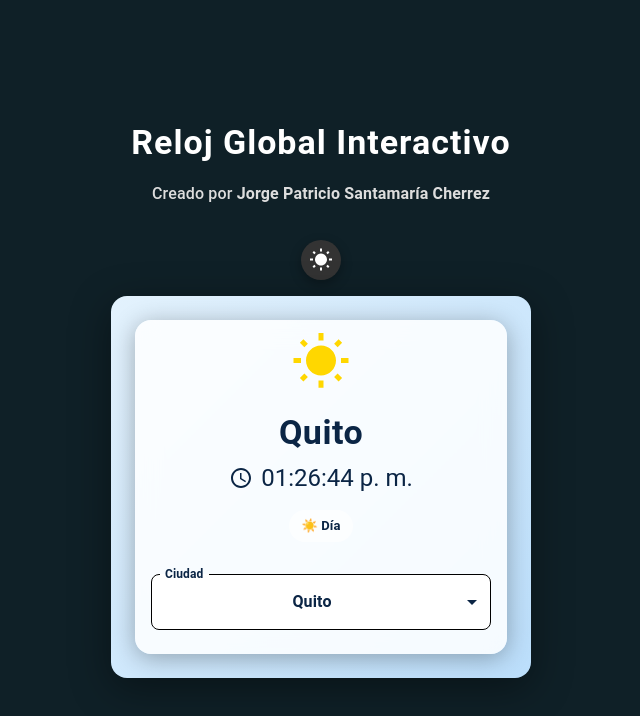
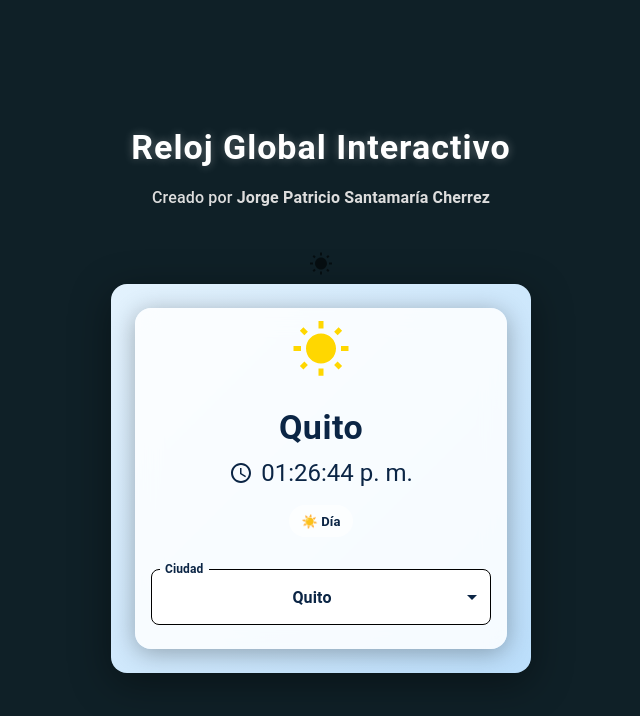
Before and after one commit to Patogol35/horamundial, a React (Vite) app: page / in a window 1280 px wide. Shown: the top 716 px of the page, without its empty margins (319-959 px from the left). Built offline with nearby package versions, Linux system fonts and the light colour scheme.

Commit message:
Update App.css

```diff
--- a/src/App.css
+++ b/src/App.css
@@ -1,295 +1,63 @@
 #root {
   width: 100%;
   min-height: 100vh;
-  margin: 0;
-  padding: 0;
 }
 
 .app {
-  --background: #0f2027;
-  --text: #ffffff;
-  --secondary-text: #ddd;
-
   width: 100vw;
   min-height: 100vh;
   padding: 16px;
   box-sizing: border-box;
 
   display: flex;
-  flex-direction: column;
   align-items: center;
   justify-content: center;
 
   text-align: center;
   overflow-x: hidden;
-  overflow-y: auto;
 
-  background: var(--background);
-
-  transition:
-    background 1s ease-in-out,
-    color 1s ease;
+  transition: background 1s ease-in-out;
 }
 
-.app.day {
-  --background: #ffffff;
-  --text: #0d47a1;
-  --secondary-text: #555;
+.app.day-mode {
+  background: #ffffff;
 }
 
-.app.night {
-  --background: #0f2027;
-  --text: #ffffff;
-  --secondary-text: #ddd;
+.app.night-mode {
+  background: #0f2027;
 }
-
-/* Título */
 
 .app-title {
   margin-bottom: 16px !important;
   font-weight: 700 !important;
   letter-spacing: 1px !important;
-  color: var(--text) !important;
-
-  transition:
-    color 1s ease,
-    text-shadow 1s ease !important;
 }
 
-.app.day .app-title {
+.app.day-mode .app-title {
+  color: #0d47a1;
   text-shadow: 0 0 6px rgba(0, 0, 0, 0.15);
 }
 
-.app.night .app-title {
+.app.night-mode .app-title {
+  color: #ffffff;
   text-shadow: 0 0 10px rgba(255, 255, 255, 0.3);
 }
-
-/* Subtítulo */
 
 .app-subtitle {
   margin-bottom: 32px !important;
   font-weight: 500 !important;
-  color: var(--secondary-text) !important;
 }
 
-/* Botón */
-
-.mode-toggle {
-  margin-bottom: 16px !important;
-  color: #ffffff !important;
-  border-radius: 50% !important;
-
-  box-shadow:
-    0 4px 12px rgba(0, 0, 0, 0.3) !important;
-
-  transition: all 0.3s ease !important;
+.app.day-mode .app-subtitle {
+  color: #555555;
 }
 
-.mode-toggle.day {
-  background: #1976d2 !important;
-}
-
-.mode-toggle.night {
-  background: #333 !important;
-}
-
-.mode-toggle.day:hover {
-  background: #1565c0 !important;
-}
-
-.mode-toggle.night:hover {
-  background: #444 !important;
-}
-
-.mode-toggle:hover {
-  transform: scale(1.08);
-}
-
-/* Reloj */
-
-.world-clock {
-  width: 100%;
-}
-
-.world-clock-wrapper {
-  width: 100%;
-  max-width: 420px;
-  margin: 0 auto;
-  padding: 24px;
-
-  box-sizing: border-box;
-
-  border-radius: 16px;
-
-  box-shadow:
-    0 10px 40px rgba(0, 0, 0, 0.4);
-
-  backdrop-filter: blur(10px);
-
-  transition: background 1s ease;
-}
-
-.world-clock-wrapper.day {
-  background: linear-gradient(
-    135deg,
-    #e3f2fd,
-    #bbdefb
-  );
-}
-
-.world-clock-wrapper.night {
-  background: linear-gradient(
-    135deg,
-    #141e30,
-    #243b55
-  );
-}
-
-/* Tarjeta */
-
-.world-clock-card {
-  border-radius: 16px !important;
-
-  backdrop-filter: blur(12px);
-
-  box-shadow:
-    0 4px 25px rgba(0, 0, 0, 0.3) !important;
-
-  transition:
-    background 1s ease,
-    color 1s ease;
-}
-
-.world-clock-card.day {
-  background: rgba(255, 255, 255, 0.85) !important;
-}
-
-.world-clock-card.night {
-  background: rgba(255, 255, 255, 0.1) !important;
-}
-
-/* Contenido */
-
-.clock-content {
-  text-align: center;
-}
-
-.clock-icon {
-  display: flex;
-  align-items: center;
-  justify-content: center;
-}
-
-.clock-title {
-  margin-top: 16px !important;
-  margin-bottom: 8px !important;
-  font-weight: bold !important;
-  letter-spacing: 0.5px !important;
-}
-
-.clock-time {
-  margin-bottom: 16px !important;
-
-  display: flex;
-  align-items: center;
-  justify-content: center;
-}
-
-.clock-time-icon {
-  margin-right: 8px;
-}
-
-/* Día / noche */
-
-.clock-status {
-  margin-bottom: 16px !important;
-  font-weight: bold !important;
-}
-
-.clock-status.day {
-  background: rgba(255, 255, 255, 0.6) !important;
-}
-
-.clock-status.night {
-  background: rgba(0, 0, 0, 0.3) !important;
-}
-
-/* Selector */
-
-.city-select {
-  margin-top: 16px !important;
-}
-
-.city-select .MuiInputLabel-root {
-  font-weight: bold;
-}
-
-.city-select .MuiOutlinedInput-root {
-  border-radius: 8px;
-  font-weight: bold;
-}
-
-.city-select .MuiOutlinedInput-notchedOutline {
-  border-color: black;
-}
-
-.city-select .MuiOutlinedInput-root:hover
-.MuiOutlinedInput-notchedOutline {
-  border-color: black;
-}
-
-.city-select .MuiOutlinedInput-root.Mui-focused
-.MuiOutlinedInput-notchedOutline {
-  border-color: black;
-}
-
-.city-select .MuiSvgIcon-root {
-  color: inherit;
-}
-
-/* Menú */
-
-.city-menu {
-  border-radius: 8px !important;
-
-  box-shadow:
-    0 8px 24px rgba(0, 0, 0, 0.3) !important;
-}
-
-.city-option {
-  font-weight: bold !important;
-}
-
-.city-option.day {
-  color: #000 !important;
-}
-
-.city-option.night {
-  color: #fff !important;
-}
-
-.city-option.day:hover {
-  background: rgba(0, 0, 0, 0.1) !important;
-}
-
-.city-option.night:hover {
-  background: rgba(255, 255, 255, 0.2) !important;
-}
-
-/* Responsive */
-
-@media (min-width: 900px) {
-  .app {
-    padding: 24px;
-  }
+.app.night-mode .app-subtitle {
+  color: #dddddd;
 }
 
 @media (max-width: 600px) {
   .app {
     padding: 16px;
   }
-
-  .world-clock-wrapper {
-    padding: 16px;
-  }
-  }
+}
```
